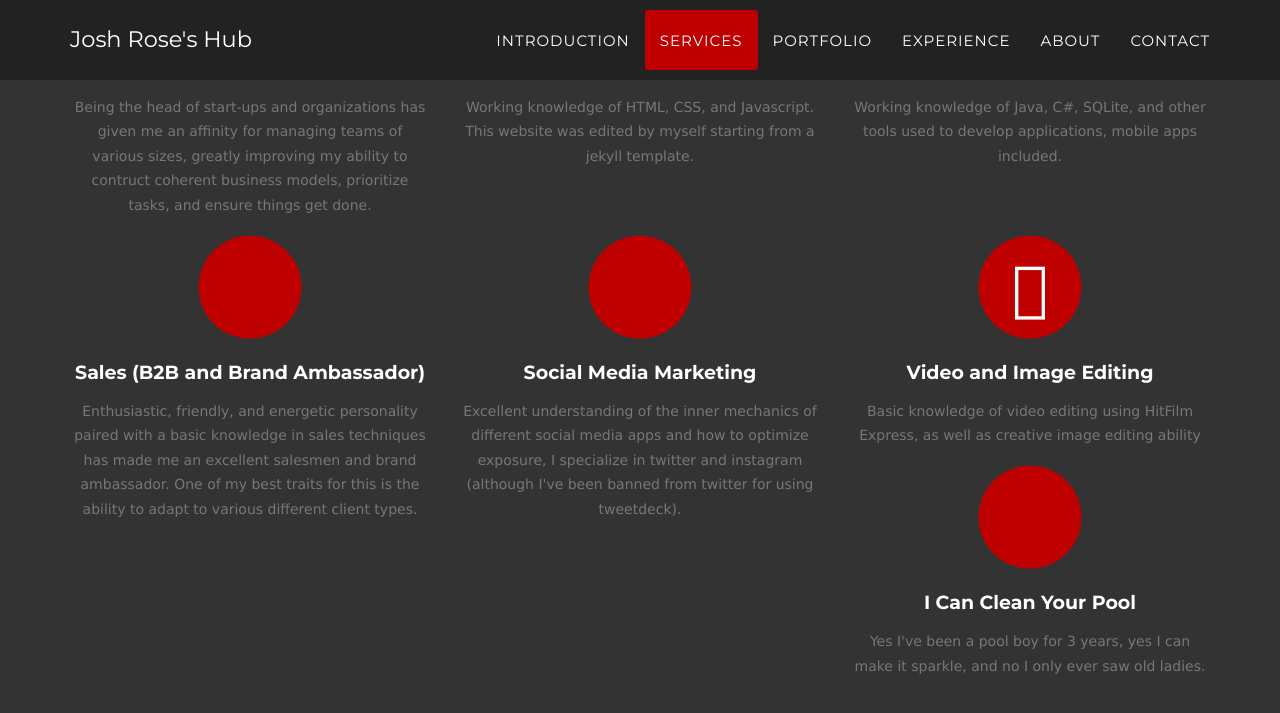
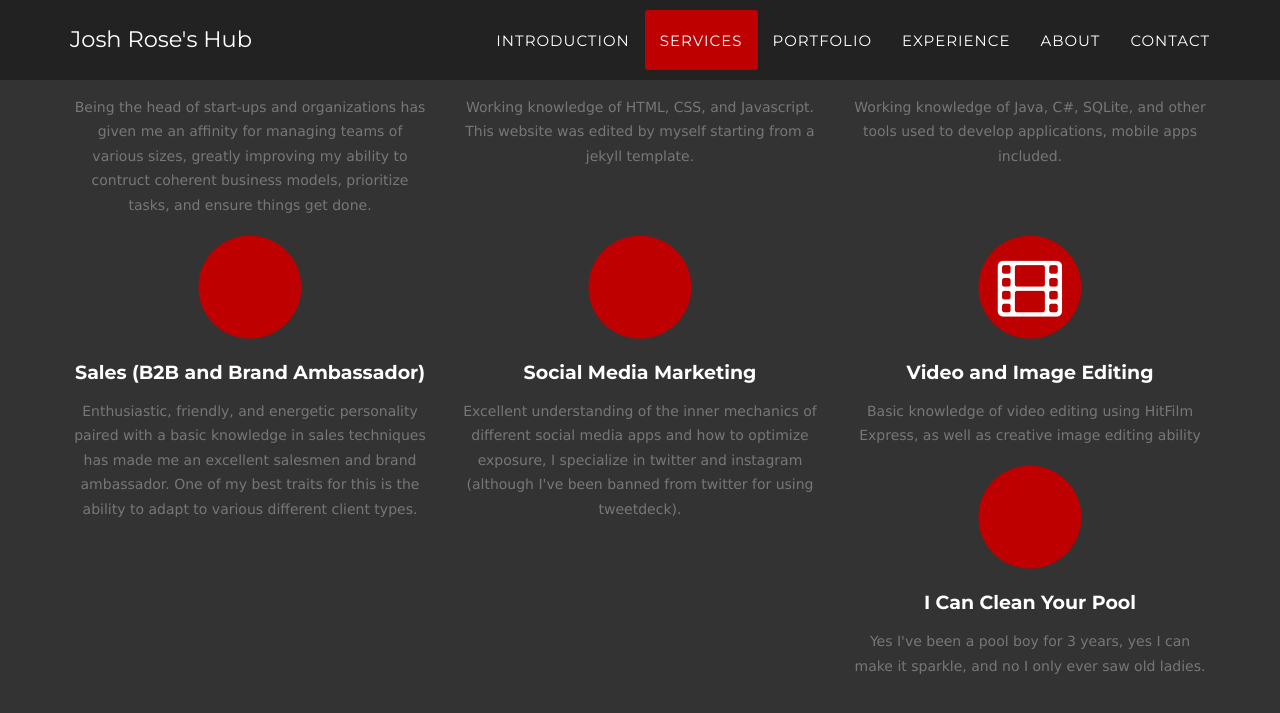
Before and after one commit to JoshJRose/myWebsite, a Jekyll site: the page built from index.html, in a window 1280 px wide and 900 px high, scrolled down 2085 px. Shown: the top 713 px of the window. Built offline with Jekyll 4.4.1, drawn with Linux system fonts in a browser that asks for light colours; some web fonts are replaced.

Commit message:
this should work now

```diff
--- a/_includes/services.html
+++ b/_includes/services.html
@@ -27,7 +27,7 @@
                 <div class="col-md-4">
                     <span class="fa-stack fa-4x">
                         <i class="fa fa-circle fa-stack-2x text-primary"></i>
-                        <i class="fas fa-tablet-alt fa-stack-1x fa-inverse"></i>
+                        <i class="fa fa-tablet-alt fa-stack-1x fa-inverse"></i>
                     </span>
                     <h4 class="service-heading">App Development</h4>
                     <p class="text-muted">Working knowledge of Java, C#, SQLite, and other tools used to develop applications, mobile apps included.                                                                                                                  </p>
@@ -37,7 +37,7 @@
 				<div class="col-md-4">
                     <span class="fa-stack fa-4x">
                         <i class="fa fa-circle fa-stack-2x text-primary"></i>
-                        <i class="fas fa-handshake fa-stack-1x fa-inverse"></i>
+                        <i class="fa fa-handshake fa-stack-1x fa-inverse"></i>
                     </span>
                     <h4 class="service-heading">Sales (B2B and Brand Ambassador)</h4>
                     <p class="text-muted">Enthusiastic, friendly, and energetic personality paired with a basic knowledge in sales techniques has made me an excellent salesmen and brand ambassador.  One of my best traits for this is the ability to adapt to various different client types. </p>
@@ -45,7 +45,7 @@
 				<div class="col-md-4">
                     <span class="fa-stack fa-4x">
                         <i class="fa fa-circle fa-stack-2x text-primary"></i>
-                        <i class="fas fa-comment-dots fa-stack-1x fa-inverse"></i>
+                        <i class="fa fa-comment-dots fa-stack-1x fa-inverse"></i>
                     </span>
                     <h4 class="service-heading">Social Media Marketing</h4>
                     <p class="text-muted">Excellent understanding of the inner mechanics of different social media apps and how to optimize exposure, I specialize in twitter and instagram (although I've been banned from twitter for using tweetdeck).</p>
@@ -53,7 +53,7 @@
 				<div class="col-md-4">
                     <span class="fa-stack fa-4x">
                         <i class="fa fa-circle fa-stack-2x text-primary"></i>
-                        <i class="fas fa-film fa-stack-1x fa-inverse"></i>
+                        <i class="fa fa-film fa-stack-1x fa-inverse"></i>
                     </span>
                     <h4 class="service-heading">Video and Image Editing</h4>
                     <p class="text-muted">Basic knowledge of video editing using HitFilm Express, as well as creative image editing ability</p>
@@ -61,7 +61,7 @@
 				<div class="col-md-4">
                     <span class="fa-stack fa-4x">
                         <i class="fa fa-circle fa-stack-2x text-primary"></i>
-                        <i class="fas fa-umbrella-beach fa-stack-1x fa-inverse"></i>
+                        <i class="fa fa-umbrella-beach fa-stack-1x fa-inverse"></i>
                     </span>
                     <h4 class="service-heading">I Can Clean Your Pool</h4>
                     <p class="text-muted">Yes I've been a pool boy for 3 years, yes I can make it sparkle, and no I only ever saw old ladies.</p>
```
